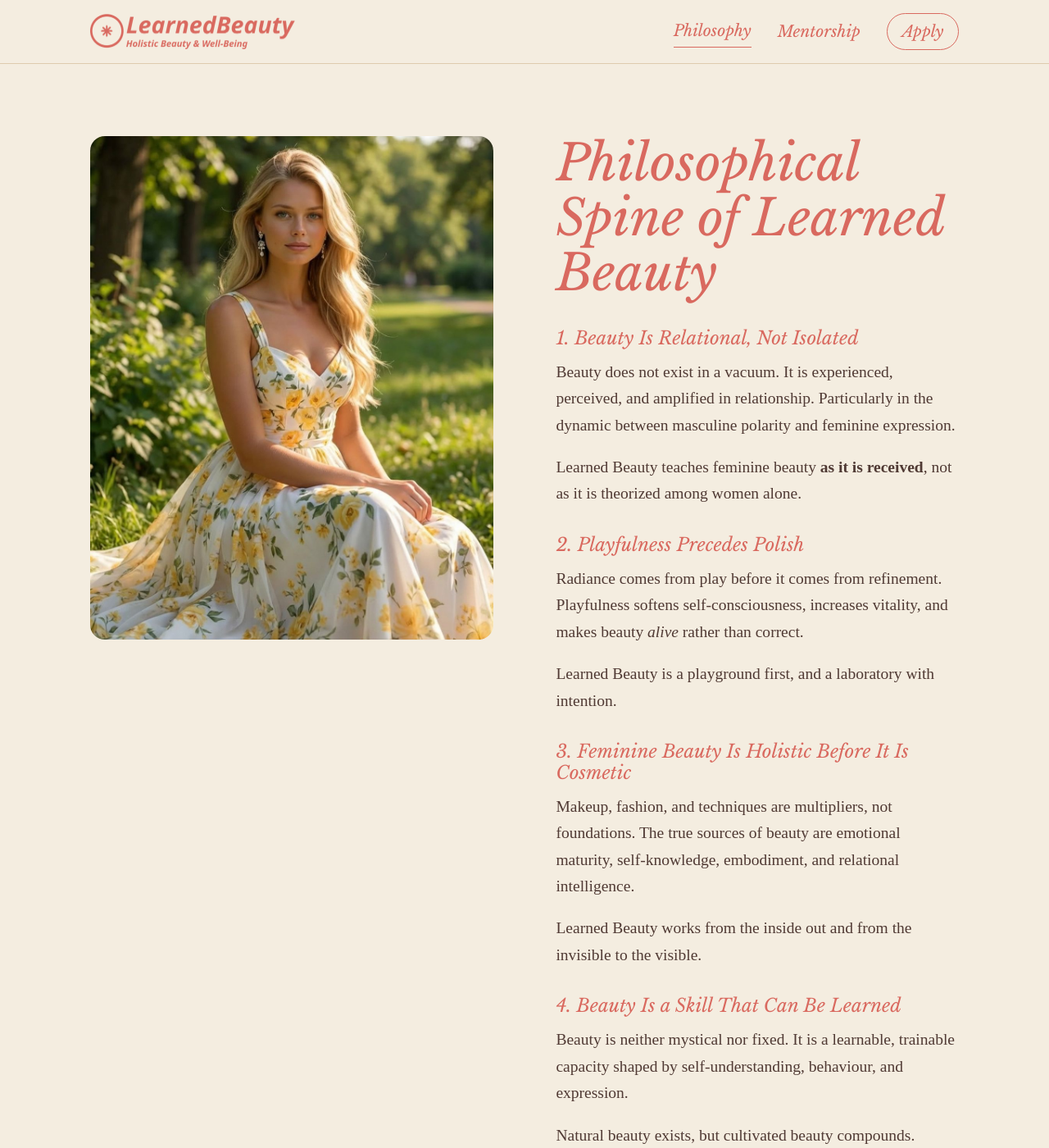
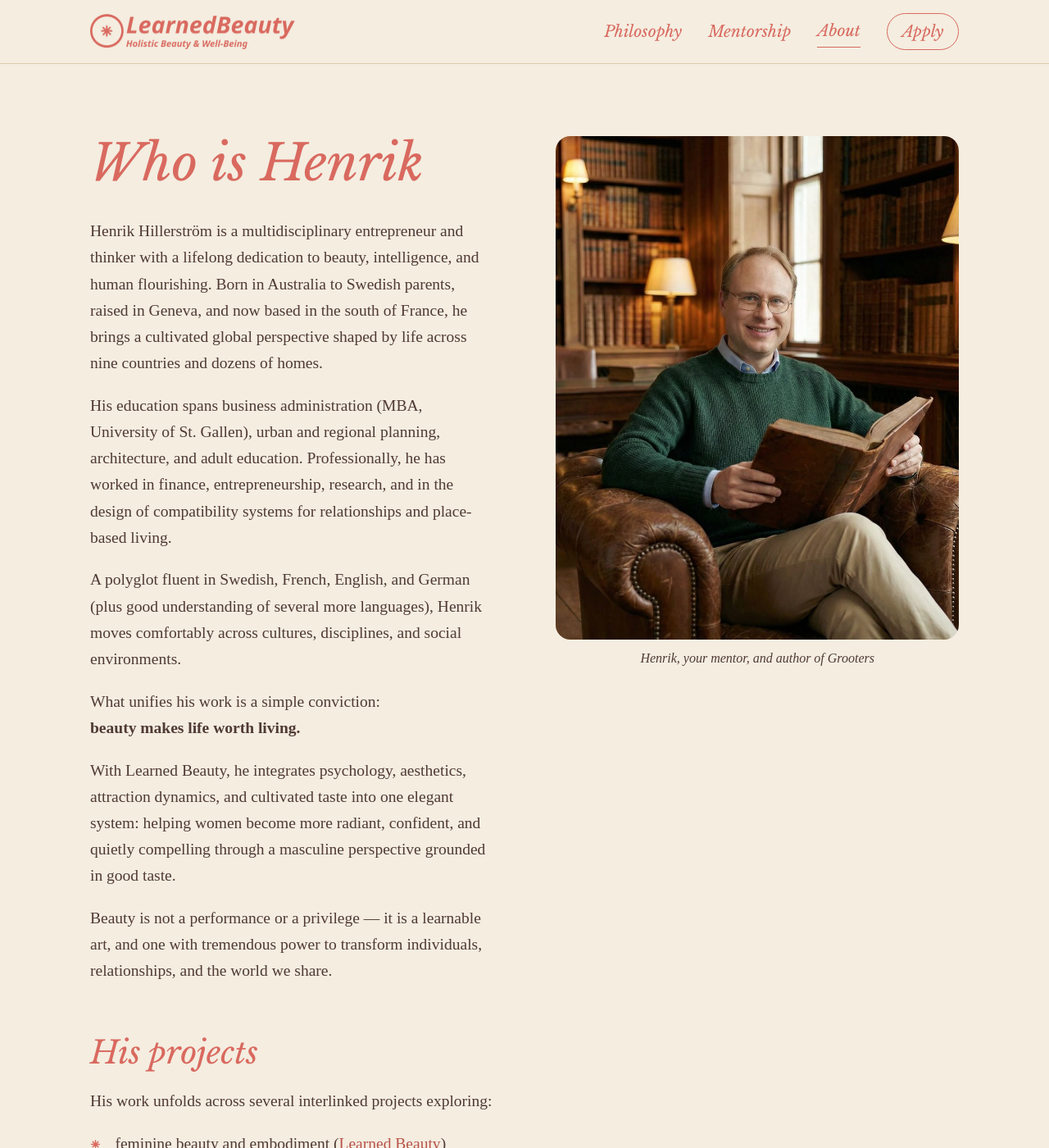
Before and after one commit to LoveAlgo/learnedbeauty, a Jekyll site: the page built from about/index.md, in a window 1280 px wide and 1400 px high. Shown: the whole window at 82% size. Built offline with Jekyll 4.4.1, drawn with Linux system fonts in a browser that asks for light colours; some of the changed text lies outside the part shown.

Commit message:
Update About page

```diff
--- a/_layouts/default.html
+++ b/_layouts/default.html
@@ -31,8 +31,9 @@
         <img src="/assets/images/learnedbeauty-logo.png" alt="Learned Beauty: Holistic Beauty &amp; Well-Being" width="300" height="58">
       </a>
       <nav class="site-nav" aria-label="Main">
-        <a href="/about/"{% if page.url == "/about/" %} aria-current="page"{% endif %}>Philosophy</a>
+        <a href="/philosophy/"{% if page.url == "/philosophy/" %} aria-current="page"{% endif %}>Philosophy</a>
         <a href="/privatementorship/"{% if page.url == "/privatementorship/" %} aria-current="page"{% endif %}>Mentorship</a>
+        <a href="/about/"{% if page.url == "/about/" %} aria-current="page"{% endif %}>About</a>
         <a class="nav-cta" href="/apply/"{% if page.url == "/apply/" %} aria-current="page"{% endif %}>Apply</a>
       </nav>
     </div>
--- a/_layouts/page.html
+++ b/_layouts/page.html
@@ -1,24 +1,25 @@
 ---
 layout: default
 ---
-{% if page.image_side != "left" %}
+{% unless page.image %}
 <section class="page-head">
   <div class="wrap">
     <h1>{{ page.heading | default: page.title }}</h1>
     {% if page.intro %}<p class="lead prose">{{ page.intro }}</p>{% endif %}
   </div>
 </section>
-{% endif %}
-<section class="section"{% if page.image_side != "left" %} style="padding-top:0"{% endif %}>
+{% endunless %}
+<section class="section"{% unless page.image %} style="padding-top:0"{% endunless %}>
   <div class="wrap split{% if page.image_side == "left" %} reverse{% endif %}" style="align-items:start">
     <div class="prose">
-{% if page.image_side == "left" %}<h1>{{ page.heading | default: page.title }}</h1>
+{% if page.image %}<h1>{{ page.heading | default: page.title }}</h1>
 {% if page.intro %}<p class="lead">{{ page.intro }}</p>{% endif %}{% endif %}
 {{ content }}
     </div>
     {% if page.image %}
     <figure class="portrait" style="position:sticky; top:2rem">
       <img src="{{ page.image }}" alt="{{ page.image_alt }}">
+      {% if page.image_caption %}<figcaption>{{ page.image_caption }}</figcaption>{% endif %}
     </figure>
     {% endif %}
   </div>
--- a/about/index.md
+++ b/about/index.md
@@ -1,59 +1,35 @@
 ---
 layout: page
-title: Philosophy
-heading: Philosophical Spine of Learned Beauty
-image: /assets/images/pia-garden.jpg
-image_alt: A woman in a floral summer dress sitting at ease in a sunlit garden
-image_side: left
-description: The six principles behind Learned Beauty, and its founder Henrik Hillerström.
+title: About
+heading: Who is Henrik
+image: /assets/images/henrik-library.jpg
+image_alt: Henrik Hillerström reading in a wood-panelled library
+image_caption: Henrik, your mentor, and author of Grooters
+image_side: right
+description: About Henrik Hillerström, founder of Learned Beauty and author of Grooters.
 ---
 
-### 1. Beauty Is Relational, Not Isolated
+Henrik Hillerström is a multidisciplinary entrepreneur and thinker with a lifelong dedication to beauty, intelligence, and human flourishing. Born in Australia to Swedish parents, raised in Geneva, and now based in the south of France, he brings a cultivated global perspective shaped by life across nine countries and dozens of homes.
 
-Beauty does not exist in a vacuum. It is experienced, perceived, and amplified in relationship. Particularly in the dynamic between masculine polarity and feminine expression.
+His education spans business administration (MBA, University of St. Gallen), urban and regional planning, architecture, and adult education. Professionally, he has worked in finance, entrepreneurship, research, and in the design of compatibility systems for relationships and place-based living.
 
-Learned Beauty teaches feminine beauty **as it is received**, not as it is theorized among women alone.
+A polyglot fluent in Swedish, French, English, and German (plus good understanding of several more languages), Henrik moves comfortably across cultures, disciplines, and social environments.
 
-### 2. Playfulness Precedes Polish
+What unifies his work is a simple conviction:
+**beauty makes life worth living.**
 
-Radiance comes from play before it comes from refinement. Playfulness softens self-consciousness, increases vitality, and makes beauty *alive* rather than correct.
+With Learned Beauty, he integrates psychology, aesthetics, attraction dynamics, and cultivated taste into one elegant system: helping women become more radiant, confident, and quietly compelling through a masculine perspective grounded in good taste.
 
-Learned Beauty is a playground first, and a laboratory with intention.
+Beauty is not a performance or a privilege — it is a learnable art, and one with tremendous power to transform individuals, relationships, and the world we share.
 
-### 3. Feminine Beauty Is Holistic Before It Is Cosmetic
+## His projects
 
-Makeup, fashion, and techniques are multipliers, not foundations. The true sources of beauty are emotional maturity, self-knowledge, embodiment, and relational intelligence.
-
-Learned Beauty works from the inside out and from the invisible to the visible.
-
-### 4. Beauty Is a Skill That Can Be Learned
-
-Beauty is neither mystical nor fixed. It is a learnable, trainable capacity shaped by self-understanding, behaviour, and expression.
-
-Natural beauty exists, but cultivated beauty compounds.
-
-### 5. Desire Is Information, Not a Problem
-
-Attraction, fantasy, and desire are sources of data, creativity, and direction, not things to suppress or sanitize.
-
-Learned Beauty treats desire as a compass for self-discovery and relational clarity.
-
-### 6. Empowerment Means Agency, Not Approval
-
-The aim of feminine beauty is not to please everyone, but to choose consciously how one wishes to be perceived, and by whom.
-
-Learned Beauty builds *selective magnetism*, not generalized approval-seeking.
-
-## About the founder
-
-I am Henrik Hillerström, a writer, researcher and adult educator working at the intersection of beauty, relationships, character formation and long-term life design. I grew up in Geneva and now live in the south of France.
-
-My work unfolds across several interlinked projects exploring:
+His work unfolds across several interlinked projects exploring:
 
 {: .star-list}
-- feminine beauty and embodiment
+- feminine beauty and embodiment ([Learned Beauty](/))
 - romantic compatibility ([Compalgo](https://www.compalgo.com))
-- place, belonging and orientation ([Placealgo](https://www.placealgo.com))
-- narrative, imagination and future societies ([Genève 2061](https://geneve2061.ch))
+- place, belonging, and orientation ([Placealgo](https://www.placealgo.com))
+- narrative, imagination, and future societies ([Genève 2061](https://geneve2061.ch))
 
-Learned Beauty is both a living field of research and an educational platform. The private work informs my writing, and the writing informs the work.
+Learned Beauty is both a living research field and an educational platform. Private work informs the writing. Writing informs the work.
--- /dev/null
+++ b/philosophy/index.md
@@ -0,0 +1,46 @@
+---
+layout: page
+title: Philosophy
+heading: Philosophical Spine of Learned Beauty
+image: /assets/images/pia-garden.jpg
+image_alt: A woman in a floral summer dress sitting at ease in a sunlit garden
+image_side: left
+image_caption: Pia, Grooters Book 3
+description: The six principles behind Learned Beauty.
+---
+
+### 1. Beauty Is Relational, Not Isolated
+
+Beauty does not exist in a vacuum. It is experienced, perceived, and amplified in relationship. Particularly in the dynamic between masculine polarity and feminine expression.
+
+Learned Beauty teaches feminine beauty **as it is received**, not as it is theorized among women alone.
+
+### 2. Playfulness Precedes Polish
+
+Radiance comes from play before it comes from refinement. Playfulness softens self-consciousness, increases vitality, and makes beauty *alive* rather than correct.
+
+Learned Beauty is a playground first, and a laboratory with intention.
+
+### 3. Feminine Beauty Is Holistic Before It Is Cosmetic
+
+Makeup, fashion, and techniques are multipliers, not foundations. The true sources of beauty are emotional maturity, self-knowledge, embodiment, and relational intelligence.
+
+Learned Beauty works from the inside out and from the invisible to the visible.
+
+### 4. Beauty Is a Skill That Can Be Learned
+
+Beauty is neither mystical nor fixed. It is a learnable, trainable capacity shaped by self-understanding, behaviour, and expression.
+
+Natural beauty exists, but cultivated beauty compounds.
+
+### 5. Desire Is Information, Not a Problem
+
+Attraction, fantasy, and desire are sources of data, creativity, and direction, not things to suppress or sanitize.
+
+Learned Beauty treats desire as a compass for self-discovery and relational clarity.
+
+### 6. Empowerment Means Agency, Not Approval
+
+The aim of feminine beauty is not to please everyone, but to choose consciously how one wishes to be perceived, and by whom.
+
+Learned Beauty builds *selective magnetism*, not generalized approval-seeking.
--- a/sitemap.xml
+++ b/sitemap.xml
@@ -4,6 +4,7 @@ layout: null
 <?xml version="1.0" encoding="UTF-8"?>
 <urlset xmlns="http://www.sitemaps.org/schemas/sitemap/0.9">
   <url><loc>{{ site.url }}/</loc></url>
+  <url><loc>{{ site.url }}/philosophy/</loc></url>
   <url><loc>{{ site.url }}/about/</loc></url>
   <url><loc>{{ site.url }}/privatementorship/</loc></url>
   <url><loc>{{ site.url }}/apply/</loc></url>
```
Also changed, not shown: index.html (+18 -10 lines), .pages.yml, README.md, assets/images/carrera-office.jpg (added).
